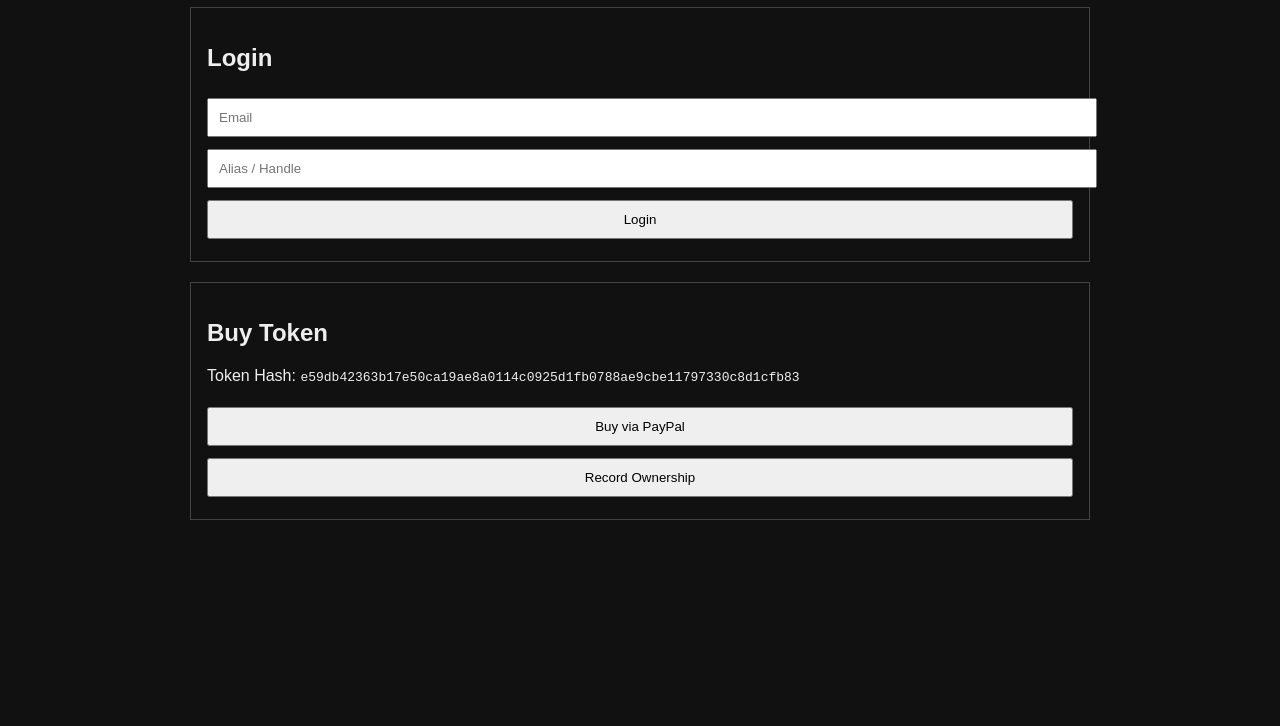
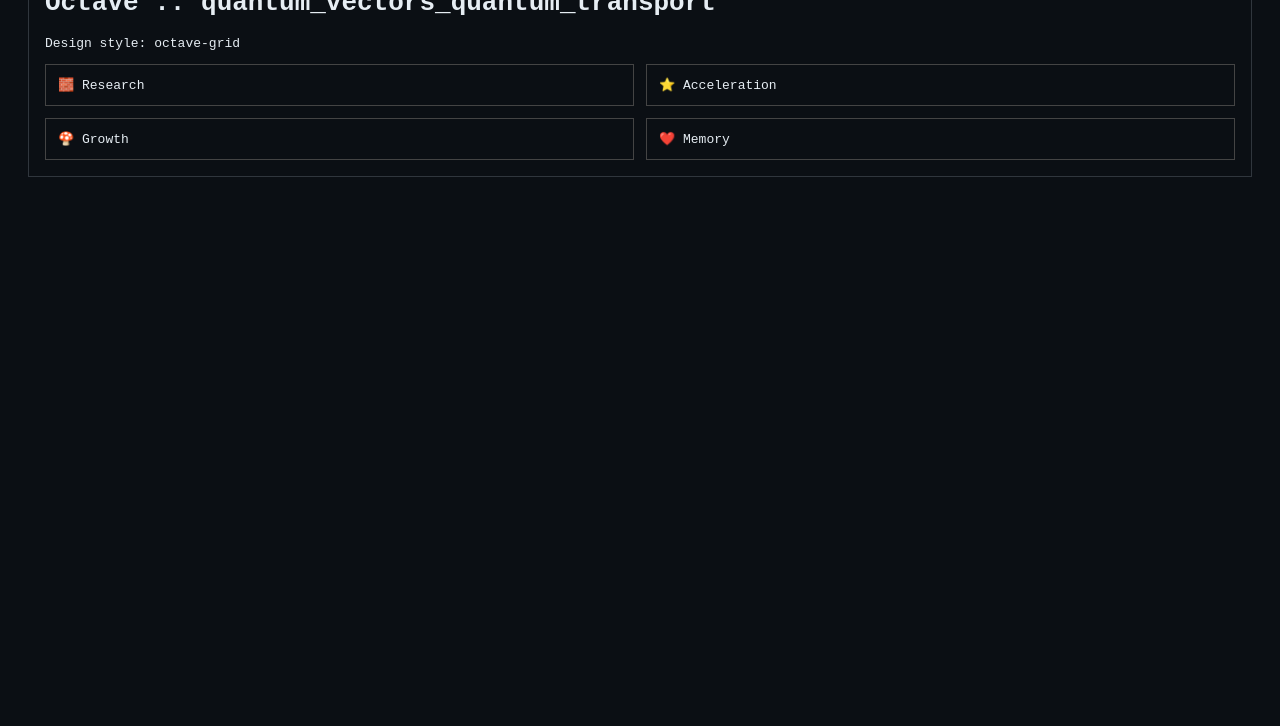
Before and after one commit to pewpi-infinity/quantum_vectors_quantum_transport, a plain HTML site: page index.html in a window 1280 px wide. Shown: the part 74-800 px from the top of the page. Drawn offline with Linux system fonts and the light colour scheme.

Commit message:
c13b0 sweep: research, goal, token, index

```diff
--- a/index.html
+++ b/index.html
@@ -1,74 +1,25 @@
-<!DOCTYPE html>
+<!doctype html>
 <html>
 <head>
 <meta charset="utf-8">
-<title>quantum_vectors_quantum_transport — Token Purchase</title>
+<title>quantum_vectors_quantum_transport — Octave</title>
 <style>
-body { font-family: sans-serif; background:#111; color:#eee; max-width:900px; margin:auto; }
-input, button { padding:10px; margin:6px 0; width:100%; }
-.box { border:1px solid #444; padding:16px; margin-top:20px; }
+body{font-family:monospace;background:#0b0f14;color:#e6edf3;padding:20px}
+.box{border:1px solid #30363d;padding:16px}
+.grid{display:grid;grid-template-columns:repeat(2,1fr);gap:12px}
+.card{border:1px solid #444;padding:12px}
 </style>
 </head>
 <body>
-
-<h1>🧱 Token Access — quantum_vectors_quantum_transport</h1>
-
 <div class="box">
-<h2>Login</h2>
-<input id="email" placeholder="Email">
-<input id="alias" placeholder="Alias / Handle">
-<button onclick="login()">Login</button>
+<h1>Octave :: quantum_vectors_quantum_transport</h1>
+<p>Design style: octave-grid</p>
+<div class="grid">
+  <div class="card">🧱 Research</div>
+  <div class="card">⭐ Acceleration</div>
+  <div class="card">🍄 Growth</div>
+  <div class="card">❤️ Memory</div>
 </div>
-
-<div class="box">
-<h2>Buy Token</h2>
-<p>Token Hash: <code>e59db42363b17e50ca19ae8a0114c0925d1fb0788ae9cbe11797330c8d1cfb83</code></p>
-
-<form action="https://www.paypal.com/cgi-bin/webscr" method="post" target="_blank">
-<input type="hidden" name="cmd" value="_xclick">
-<input type="hidden" name="business" value="watsonkris611@gmail.com">
-<input type="hidden" name="item_name" value="c13b0 Token — quantum_vectors_quantum_transport">
-<input type="hidden" name="currency_code" value="USD">
-<input type="hidden" name="amount" value="10.08">
-<input type="hidden" name="custom" value="quantum_vectors_quantum_transport|e59db42363b17e50ca19ae8a0114c0925d1fb0788ae9cbe11797330c8d1cfb83">
-<button type="submit">Buy via PayPal</button>
-</form>
-
-<button onclick="record()">Record Ownership</button>
 </div>
-
-<script>
-function login() {
-  localStorage.setItem("c13b0_email", document.getElementById("email").value);
-  localStorage.setItem("c13b0_alias", document.getElementById("alias").value);
-  alert("Logged in");
-}
-
-function record() {
-  const e = localStorage.getItem("c13b0_email");
-  const a = localStorage.getItem("c13b0_alias");
-  if (!e || !a) { alert("Login first"); return; }
-
-  const rec = {
-    email_hash: "e59db42363b17e50ca19ae8a0114c0925d1fb0788ae9cbe11797330c8d1cfb83".slice(0,8) + ":" + e,
-    alias: a,
-    repo: "quantum_vectors_quantum_transport",
-    token: "e59db42363b17e50ca19ae8a0114c0925d1fb0788ae9cbe11797330c8d1cfb83",
-    time: new Date().toISOString()
-  };
-
-  fetch("OWNERS.json")
-    .then(r => r.json())
-    .then(j => {
-      j.push(rec);
-      const blob = new Blob([JSON.stringify(j,null,2)],{type:"application/json"});
-      const a = document.createElement("a");
-      a.href = URL.createObjectURL(blob);
-      a.download = "OWNERS.json";
-      a.click();
-    });
-}
-</script>
-
 </body>
 </html>
```
Also changed, not shown: 2 other files.
